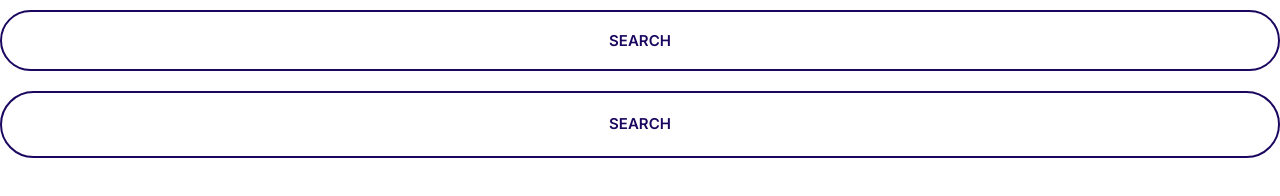
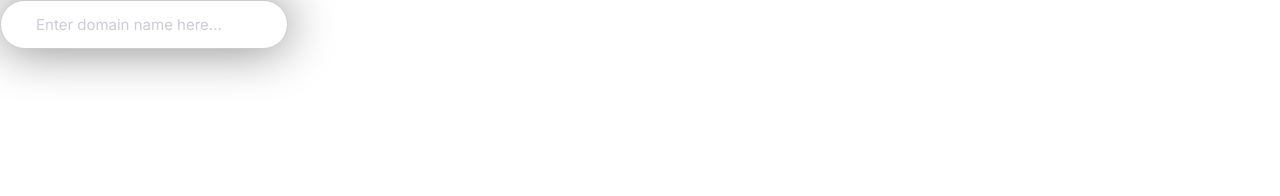
Before and after one commit to michael-j-rubenstein/cloud-hosting-website, a plain HTML site: page index.html in a window 1280 px wide. Drawn offline with Linux system fonts and the light colour scheme.

Commit message:
Added Input Component

```diff
--- a/css/styles.css
+++ b/css/styles.css
@@ -251,3 +251,27 @@ a {
         font-size: 1.5rem;
     }
 }
+
+
+/* Inputs */
+
+.input {
+    border-radius: 30px;
+    border: 1px solid #ccc;
+    box-shadow: 0 0 50px grey;
+    color: var(--color-headings);
+    font-size: 2rem;
+    outline: 0;
+    padding: 1.5rem 3.5rem;
+}
+
+::placeholder {
+    color: #cdcbd7;
+    font-size: 1.5rem;
+}
+
+@media screen and (min-width: 1024px) {
+    .input {
+        font-size: 1.5rem;
+    }
+}
--- a/index.html
+++ b/index.html
@@ -15,7 +15,6 @@
     <link rel="stylesheet" href="css/styles.css" />
   </head>
   <body>
-    <button class="btn btn--outline btn--block">Search</button>
-    <a href="" class="btn btn--outline btn--block">Search</a>
+    <input type="text" class="input" placeholder="Enter domain name here..." />
   </body>
 </html>
```
